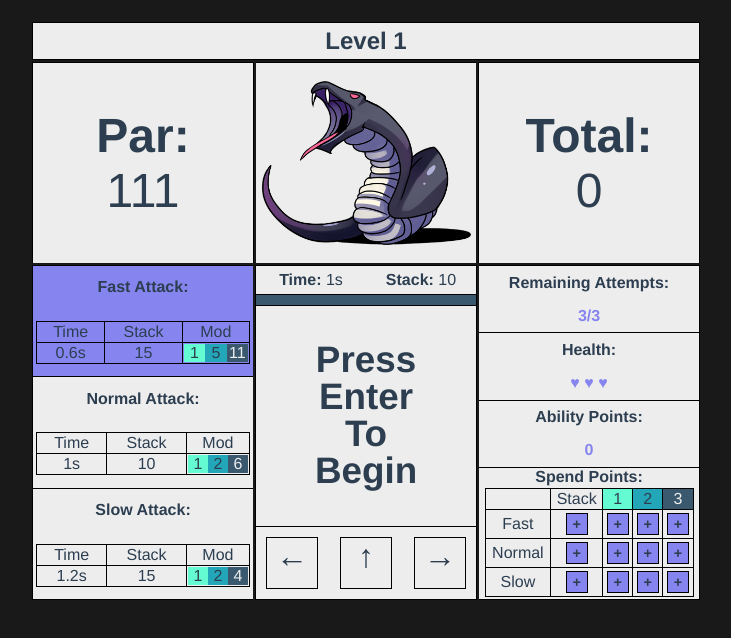
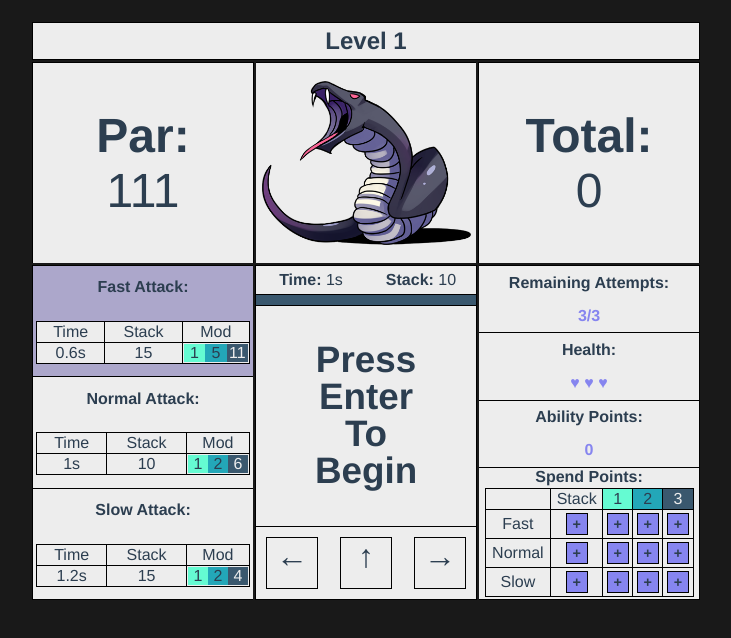
Before and after one commit to alytalante/directionGame, a Vue app: page / in a window 1280 px wide. In both pictures the pointer is over the element 417 px from the left and 321 px from the top of the page. Shown: the top 638 px of the page, without its empty margins (274-1005 px from the left). Built offline with nearby package versions, Linux system fonts and the light colour scheme.

Commit message:
better color

```diff
--- a/src/components/attackSelect.vue
+++ b/src/components/attackSelect.vue
@@ -139,7 +139,7 @@ export default {
   cursor: pointer;
   display: grid;
   align-items: center;
-  background-color: #8685ef;
+  background-color: #aca7cb;
 }
 
 .statFlex {
@@ -171,6 +171,7 @@ export default {
 }
 
 table {
+  background-color: #ededed;
   border-collapse: collapse;
   margin: 0 3px 0 3px;
 }
```
